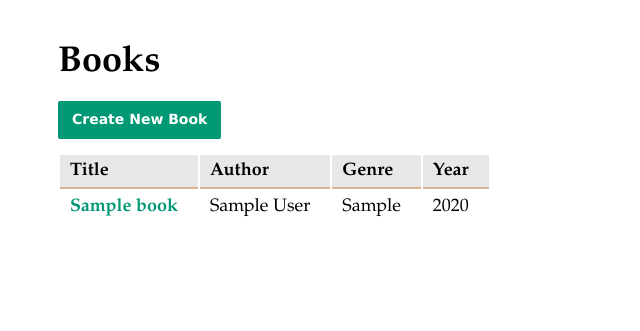
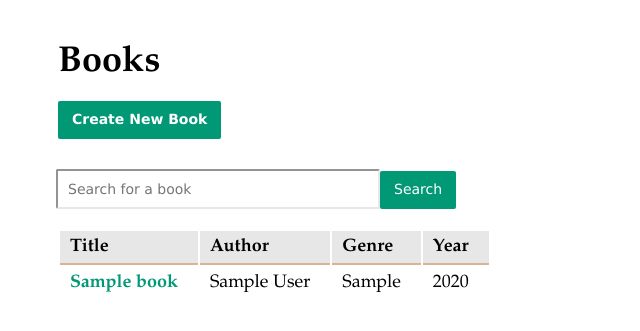
Before and after one commit to louiseiyengar/treehouse-unit-08, a Node server app: page /books in a window 1280 px wide. Shown: the top 331 px of the page, without its empty margins (0-640 px from the left). Run offline with Node 20, Linux system fonts and the light colour scheme; tables that the repository leaves empty hold one stand-in row (values such as "Sample post"); some libraries are stand-ins or nearby versions.

Commit message:
Create search

```diff
--- a/app.js
+++ b/app.js
@@ -1,4 +1,3 @@
-
 const express = require('express');
 const bodyParser = require('body-parser');
 const methodOverride = require('method-override')
@@ -6,6 +5,7 @@ const methodOverride = require('method-override')
 //database and database models
 const db = require('./db');
 const { Book } = db.models;
+const { Op } = db.Sequelize;    //extract Op from db.Sequelize for db searches
 
 const app = express();
 
--- a/public/stylesheets/style.css
+++ b/public/stylesheets/style.css
@@ -27,6 +27,15 @@ a.button, input[type=submit] {
 form a.button, input[type=submit] {
   margin-left: 140px;
   transition: 0.4s;
+}
+
+form#search {
+  padding: 1em 0;
+  margin-left: -0.5em;
+}
+
+form#search input[value="Search"] {
+  margin-left: 0;
 }
 
 input[type=submit] {
@@ -92,6 +101,11 @@ input[type=text] {
   width: 300px;
 }
 
-.error, .message {
+.error {
   color: rgb(236, 15, 15);
 }
+
+.message {
+  color: 0.5rem;
+  color: #019875;
+}
--- a/routes/books.js
+++ b/routes/books.js
@@ -3,6 +3,7 @@ const router = express.Router();
 
 const db = require('../db');
 const {Book} = db.models;
+const { Op } = db.Sequelize;    //extract Op from db.Sequelize for db searches
 
 //helper functions
 function cleanInput(book) {
@@ -11,7 +12,8 @@ function cleanInput(book) {
             bookPropArray = book[key].replace(/\s+/g, ' ')       //remove any extra spaces
                 .split(' ')
                 .map(word => {
-                     return word.charAt(0).toUpperCase() + word.slice(1);   //uppercase first letter of each work
+                    let changeWord = word.toLowerCase();
+                    return changeWord.charAt(0).toUpperCase() + changeWord.slice(1);   //uppercase first letter of each work
                 });
             book[key] = bookPropArray.join(' ');
          }
@@ -35,6 +37,39 @@ router.get('/', async (req, res, next) => {
         err.message = "There was a database error retrieving the book listing."
         next(err);
     };
+});
+
+//Search list of books
+router.post('/', async (req, res, next) => {
+    try {
+        const pageTitle = headTitle = "Books";
+        const searchTerm = '%' + req.body.search + '%';
+        const searchMessage = `Search Term: ${req.body.search}`
+        const searchBooks = await Book.findAll(
+            {attributes: ['id', 'title', 'author', 'genre', 'year'],
+             where: {
+                [Op.or]: [
+                    {
+                        title: {[Op.like]: searchTerm}
+                    },
+                    {
+                        author: {[Op.like]: searchTerm}
+                    },
+                    {
+                        genre: {[Op.like]: searchTerm}
+                    },
+                    {
+                        year: {[Op.like]: searchTerm}
+                    }
+                ]
+              },
+            order: [["title", "ASC"]]});
+        let books = searchBooks.map(book => book.toJSON());
+        books = (books.length < 1) ? '' : books;
+        res.render('index', {books, pageTitle, headTitle, searchMessage});
+    } catch (err) {
+        console.log(err);
+    }
 });
 
 //Get form to input new book
--- a/views/index.pug
+++ b/views/index.pug
@@ -2,22 +2,30 @@ extends layout.pug
 
 block main
     h1= pageTitle
+    p
+        a.button(href='books/new') Create New Book
+    form#search(method='post' action='/books')
+        input#search(type='text' name='search' placeholder='Search for a book' required)
+        input(type='submit' value='Search')
     if(action)
         h3.message '#{title}' was #{action}.
-    p
-        a.button(href='books/new') Create New Book
-    table
-        thead
-            tr
-            th Title
-            th Author
-            th Genre
-            th Year
-        tbody
-            each book in books
+    else if (searchMessage)
+        h3.message= searchMessage
+    if(books)
+        table
+            thead
                 tr
-                    td
-                        a(href=`/books/${book.id}`)= book.title
-                    td= book.author
-                    td= book.genre
-                    td= book.year
+                th Title
+                th Author
+                th Genre
+                th Year
+            tbody
+                each book in books
+                    tr
+                        td
+                            a(href=`/books/${book.id}`)= book.title
+                        td= book.author
+                        td= book.genre
+                        td= book.year
+    else
+        h3.message= 'No books in our database met your search.'
```
Also changed, not shown: library.db.
